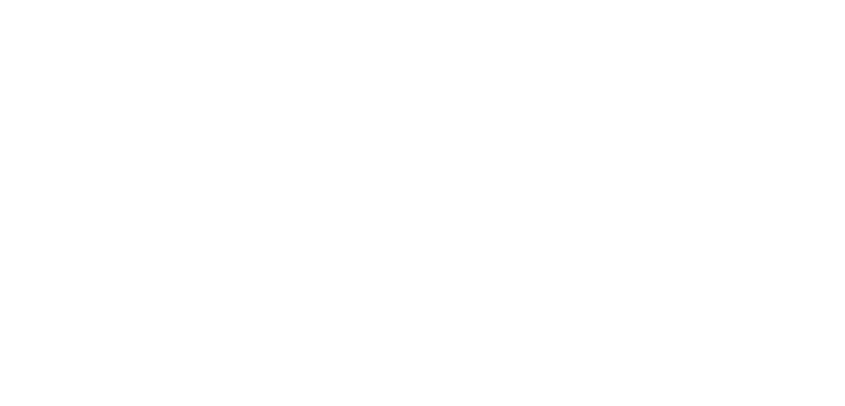
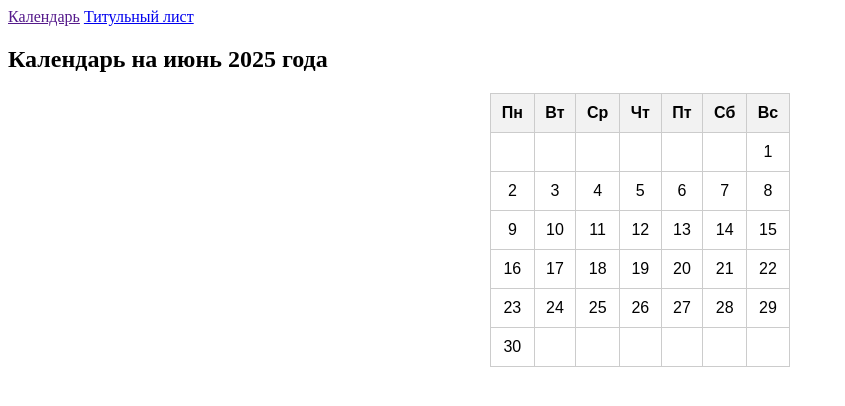
Before and after one commit to kurech/web-systems-gilyazovra-lr1, a plain HTML site: page index.html in a window 1280 px wide. Shown: the whole page, without its empty margins (0-845 px from the left). Drawn offline with Linux system fonts and the light colour scheme.

Commit message:
added calendar

```diff
--- a/index.html
+++ b/index.html
@@ -4,8 +4,78 @@
 	<meta charset="UTF-8">
 	<meta name="viewport" content="width=device-width, initial-scale=1.0">
 	<title>1 лабораторная работа</title>
+	<link rel="stylesheet" href="style.css">
 </head>
 <body>
+	<a href="">Календарь</a>
+	<a href="titulnik.html">Титульный лист</a>
 
+	<h2>Календарь на июнь 2025 года</h2>
+
+	<table>
+		<tr>
+						<th>Пн</th>
+						<th>Вт</th>
+						<th>Ср</th>
+						<th>Чт</th>
+						<th>Пт</th>
+						<th>Сб</th>
+						<th>Вс</th>
+		</tr>
+		<tr>
+						<td></td>
+						<td></td>
+						<td></td>
+						<td></td>
+						<td></td>
+						<td></td>
+						<td>1</td>
+		</tr>
+		<tr>
+						<td>2</td>
+						<td>3</td>
+						<td>4</td>
+						<td>5</td>
+						<td>6</td>
+						<td>7</td>
+						<td>8</td>
+		</tr>
+		<tr>
+						<td>9</td>
+						<td>10</td>
+						<td>11</td>
+						<td>12</td>
+						<td>13</td>
+						<td>14</td>
+						<td>15</td>
+		</tr>
+		<tr>
+						<td>16</td>
+						<td>17</td>
+						<td>18</td>
+						<td>19</td>
+						<td>20</td>
+						<td>21</td>
+						<td>22</td>
+		</tr>
+		<tr>
+						<td>23</td>
+						<td>24</td>
+						<td>25</td>
+						<td>26</td>
+						<td>27</td>
+						<td>28</td>
+						<td>29</td>
+		</tr>
+		<tr>
+			<td>30</td>
+			<td></td>
+			<td></td>
+			<td></td>
+			<td></td>
+			<td></td>
+			<td></td>
+</tr>
+</table>
 </body>
 </html>
--- /dev/null
+++ b/style.css
@@ -0,0 +1,14 @@
+table {
+	width: 300px;
+	border-collapse: collapse;
+	margin: 20px auto;
+	font-family: Arial, sans-serif;
+}
+th, td {
+	border: 1px solid #ccc;
+	padding: 10px;
+	text-align: center;
+}
+th {
+	background-color: #f2f2f2;
+}
```
Also changed, not shown: titulnik.html (added).
